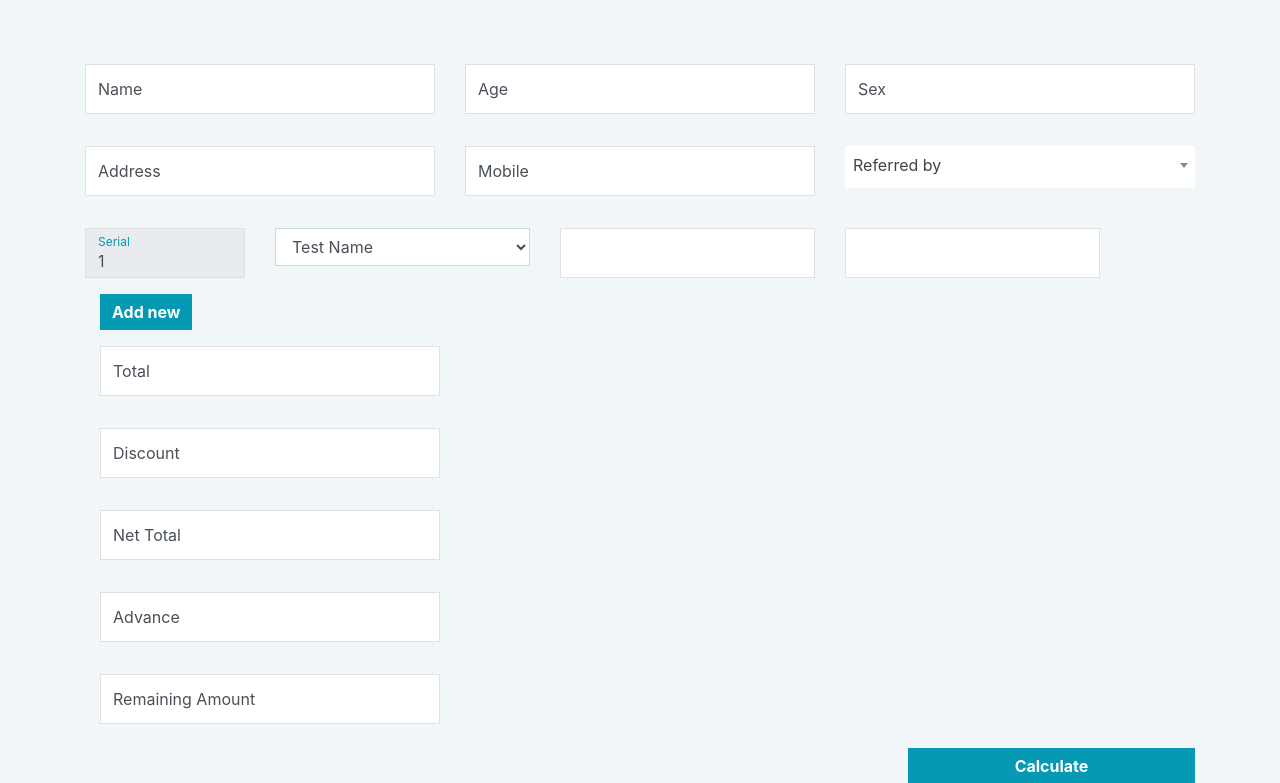
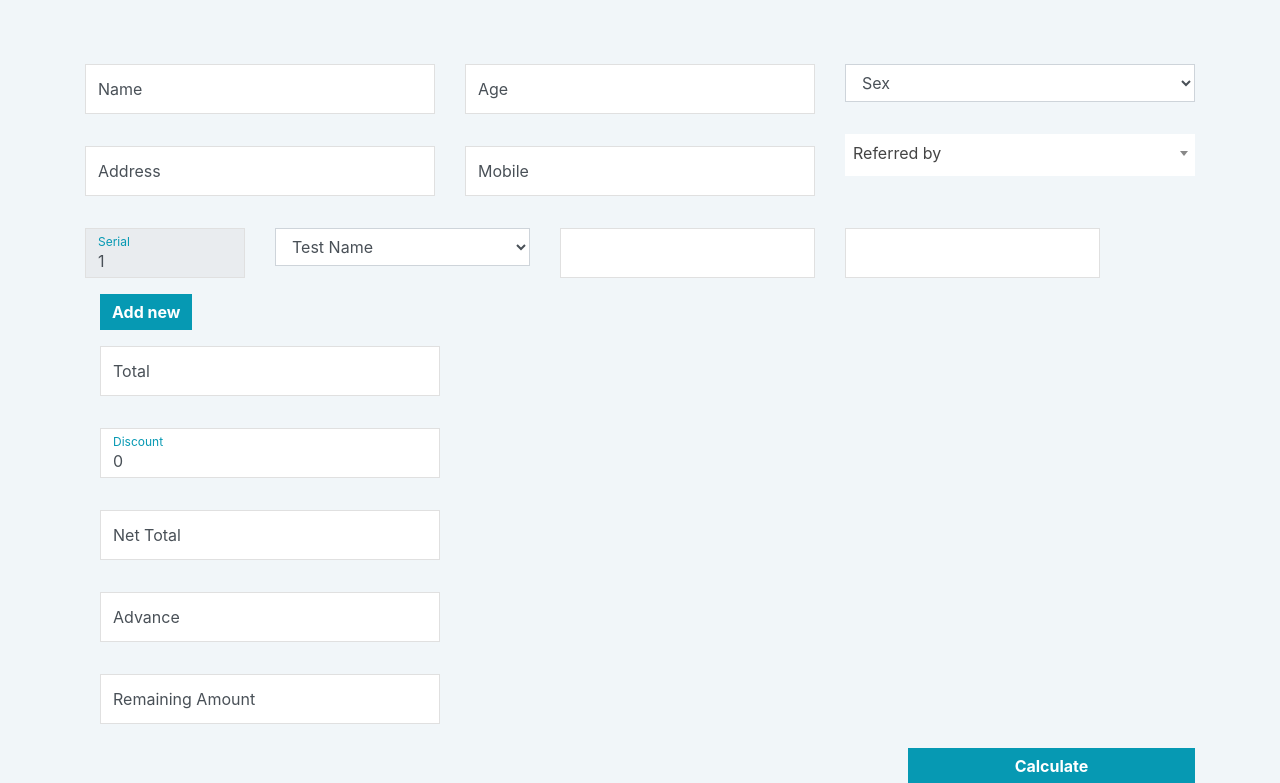
Before and after one commit to CodeArtisanRiz/Lab, a PHP site: page /new1.php in a window 1280 px wide. Shown: the top 783 px of the page. Run offline with PHP 8.4, Linux system fonts and the light colour scheme; data comes from the database, SQL or seed files in the repository; data that the repository does not hold is empty.

Commit message:
Update new1.php

```diff
--- a/new1.php
+++ b/new1.php
@@ -77,8 +77,14 @@ $d_records = mysqli_query($con, "SELECT * From doctor");
                             </div>
                             <div class="col-12">
                                 <div class="form-label-group">
-                                    <input type="text" name="sex" id="id_sex" placeholder="Sex" class="form-control">
-                                    <label for="">Sex</label>
+                                <select class="form-control" id="id_sex">
+                                    <option disabled selected>Sex</option>
+                                    <option>Male</option>
+                                    <option>Female</option>
+                                    <option>Other</option>
+                                </select>
+                                    <!-- <input type="text" name="sex" id="" placeholder="Sex" class="form-control">
+                                    <label for="">Sex</label> -->
                                 </div>
                             </div>
                             <div class="col-12">
@@ -148,7 +154,7 @@ $d_records = mysqli_query($con, "SELECT * From doctor");
                         </div>
                         <div class="col-12">
                             <div class="form-label-group">
-                                <input type="text" name="discount" id="id_discount" placeholder="Discount" class="form-control">
+                                <input type="text" name="discount" id="id_discount" placeholder="Discount" class="form-control" value="0" onchange="disc()">
                                 <label for="id_discount">Discount</label>
                             </div>
                         </div>
@@ -261,6 +267,12 @@ $d_records = mysqli_query($con, "SELECT * From doctor");
                 $("#id_total").val(amount_sum);
                 }
 
+                function disc(){
+                    alert ("helloo");
+                    // var netTotal = amount_sum -document.getElementById("id_discount");
+                    // $("id_net_total").val(amount_sum);
+                }
+
                 function mergeTCode() {
                 var mT;
                 //calculate total worth of money
```
